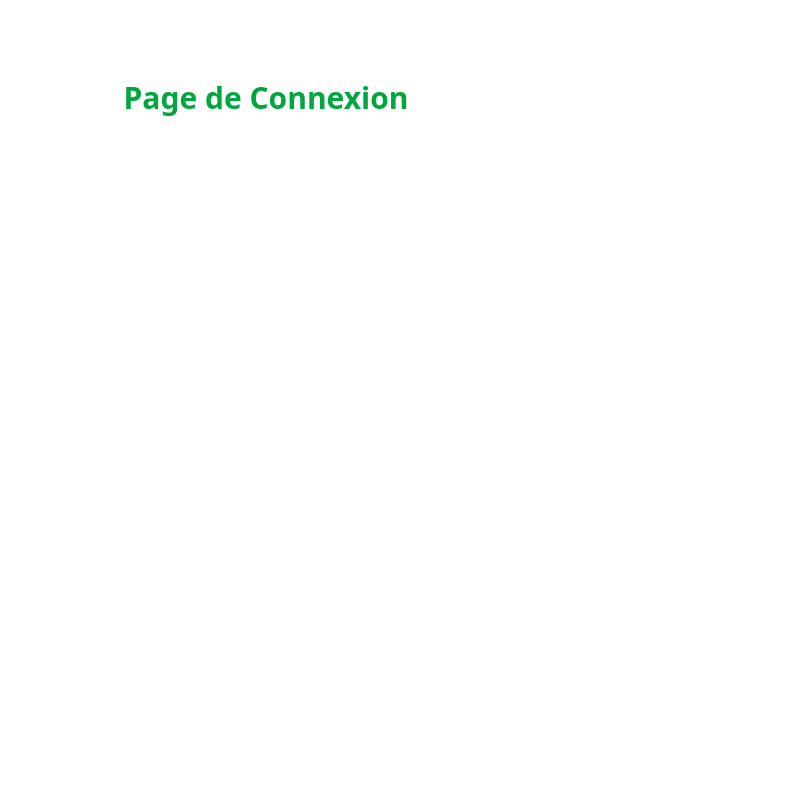
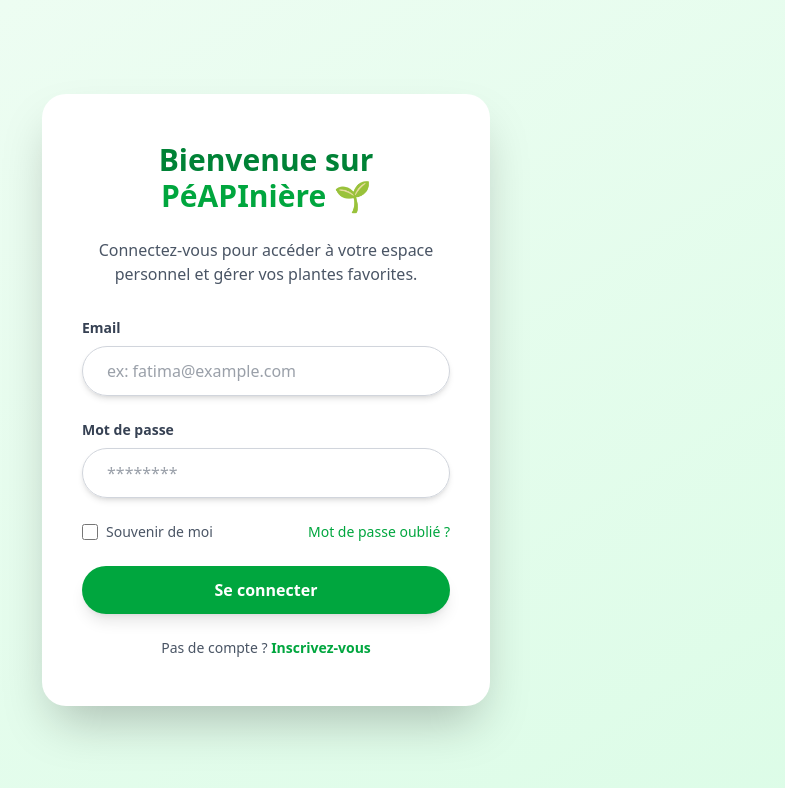
Before and after one commit to fatima-ezzahraalouane/PeAPIniere-V2, a React (Vite) app: page /login in a window 1280 px wide. Shown: the top 788 px of the page, without its empty margins (374-1159 px from the left). Built offline with nearby package versions, Linux system fonts and the light colour scheme.

Commit message:
PV-1 PV-2 PV-3 PV-4 PV-5 PV-6 PV-7-58 PV-59 PV-66 PV-68 PV-78 PV-79 PV-80 PV-81 PV-8 PV-9 PV-10 Ajout du formulaire de connexion avec gestion de l'état -Souvenir de moi- et amélioration du style de la page

```diff
--- a/src/pages/Login.jsx
+++ b/src/pages/Login.jsx
@@ -1,10 +1,79 @@
-// src/pages/Login.jsx
-import React from "react";
+import React, { useState } from "react";
+import { Link } from "react-router-dom";
 
 export default function Login() {
+  const [rememberMe, setRememberMe] = useState(false);
+
+  const handleSubmit = (e) => {
+    e.preventDefault();
+    console.log("Connexion...");
+    console.log("Souvenir de moi:", rememberMe);
+  };
+
   return (
-    <div className="text-center mt-20">
-      <h1 className="text-3xl font-bold text-green-600">Page de Connexion</h1>
+    <div className="flex items-center justify-center min-h-screen bg-gradient-to-br from-green-50 to-green-100">
+      <div className="bg-white shadow-2xl rounded-3xl px-10 py-12 w-full max-w-md transform transition hover:scale-105">
+        <h2 className="text-3xl font-extrabold text-center text-green-700 mb-6">
+          Bienvenue sur <span className="text-green-600">PéAPInière</span> 🌱
+        </h2>
+        <p className="text-center text-gray-600 mb-8">
+          Connectez-vous pour accéder à votre espace personnel et gérer vos plantes favorites.
+        </p>
+
+        <form onSubmit={handleSubmit} className="space-y-6">
+          <div>
+            <label className="block text-gray-700 text-sm font-bold mb-2">Email</label>
+            <input
+              type="email"
+              required
+              placeholder="ex: fatima@example.com"
+              className="shadow-md appearance-none border border-gray-300 rounded-full w-full py-3 px-6 text-gray-700 focus:ring-2 focus:ring-green-500 focus:outline-none"
+            />
+          </div>
+
+          <div>
+            <label className="block text-gray-700 text-sm font-bold mb-2">Mot de passe</label>
+            <input
+              type="password"
+              required
+              placeholder="********"
+              className="shadow-md appearance-none border border-gray-300 rounded-full w-full py-3 px-6 text-gray-700 focus:ring-2 focus:ring-green-500 focus:outline-none"
+            />
+          </div>
+
+          <div className="flex items-center justify-between">
+            <label className="flex items-center text-gray-600 text-sm">
+              <input
+                type="checkbox"
+                checked={rememberMe}
+                onChange={() => setRememberMe(!rememberMe)}
+                className="mr-2 h-4 w-4 text-green-600 focus:ring-green-500 border-gray-300 rounded"
+              />
+              Souvenir de moi
+            </label>
+            <Link
+              to="/forgot-password"
+              className="text-sm text-green-600 hover:underline"
+            >
+              Mot de passe oublié ?
+            </Link>
+          </div>
+
+          <button
+            type="submit"
+            className="bg-green-600 hover:bg-green-700 text-white font-bold py-3 px-6 rounded-full w-full shadow-lg transform transition hover:scale-105"
+          >
+            Se connecter
+          </button>
+        </form>
+
+        <p className="mt-6 text-sm text-center text-gray-600">
+          Pas de compte ?{" "}
+          <Link to="/register" className="text-green-600 font-bold hover:underline">
+            Inscrivez-vous
+          </Link>
+        </p>
+      </div>
     </div>
   );
 }
```
